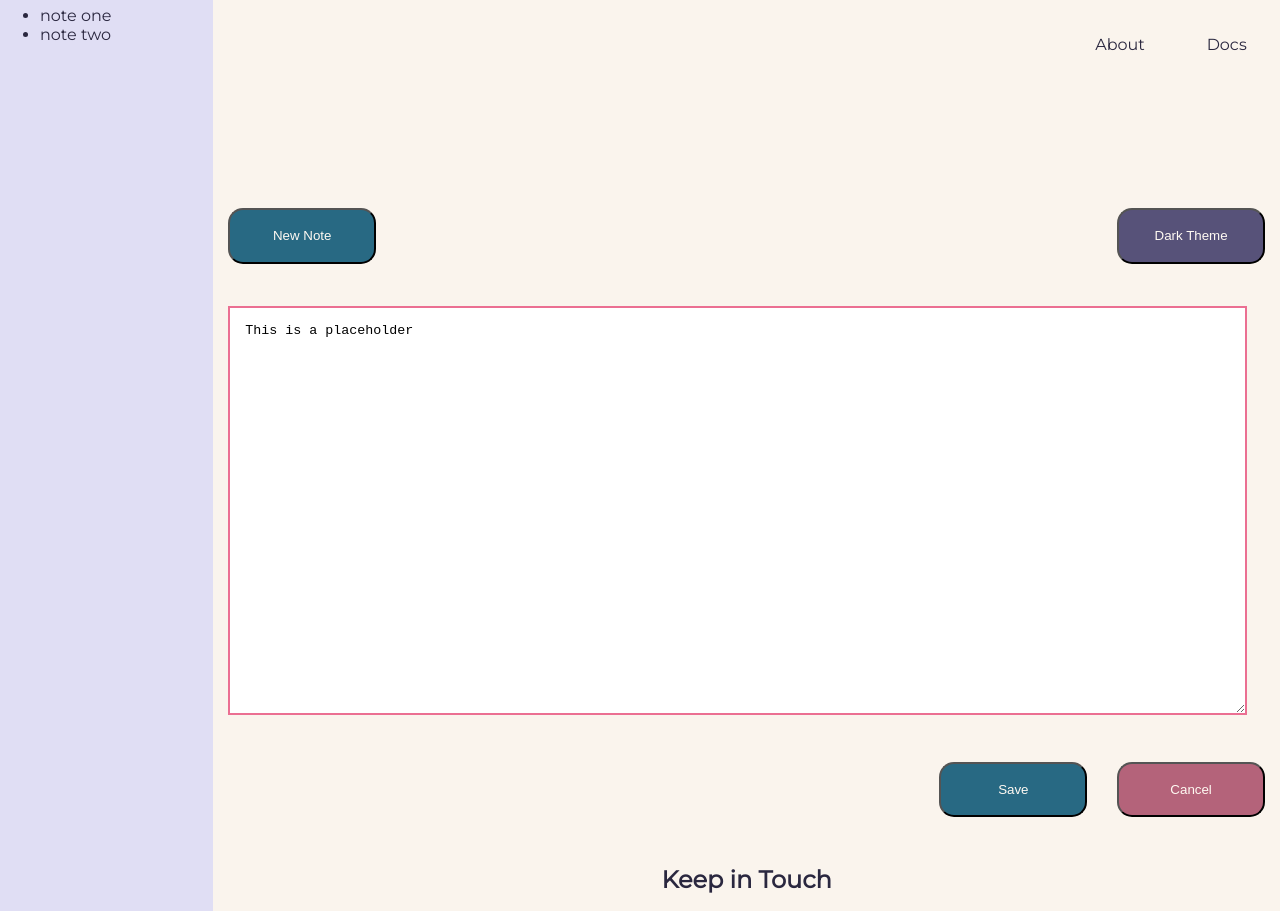
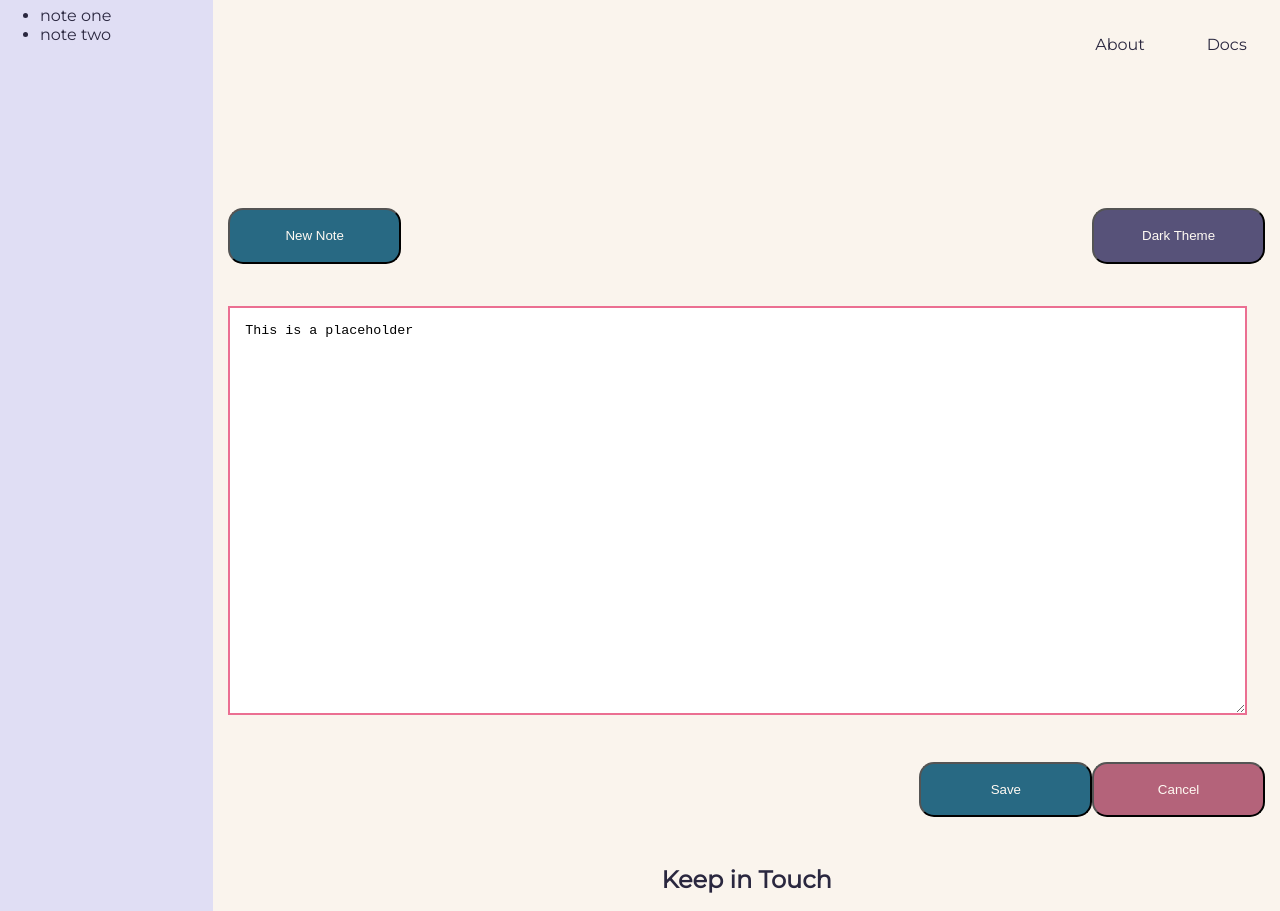
Before and after one commit to jake-m-commits/Note_Taker_, a plain HTML site: page index.html in a window 1280 px wide. Shown: the part 63-974 px from the top of the page. Drawn offline with Linux system fonts and the light colour scheme.

Commit message:
[css] -reduces redundant code 'margin: 0px 15px;' for buttons

```diff
--- a/css/stylesheet.css
+++ b/css/stylesheet.css
@@ -65,17 +65,16 @@ main {
     display: grid;
     grid-template-columns: repeat(6, 1fr);
     grid-template-rows: 0.5fr 1fr 0.5fr;
+    margin: 0px 15px;
 }
 
 #new_note {
     grid-row: 2/3;
-    margin: 0px 15px;
 }
 
 #dark {
     grid-column: 6/-1;
     grid-row: 2/3;
-    margin: 0px 15px;
 }
 
 #note_taker {
@@ -88,18 +87,17 @@ main {
     display: grid;
     grid-template-columns: repeat(6, 1fr);
     grid-template-rows: 0.5fr 1fr 0.5fr;
+    margin: 0px 15px;
 }
 
 #save {
     grid-column: 5/6;
     grid-row: 2/3;
-    margin: 0px 15px;
 }
 
 #cancel {
     grid-column: 6/-1;
     grid-row: 2/3;
-    margin: 0px 15px;
 }
 
 #take_note {
```
